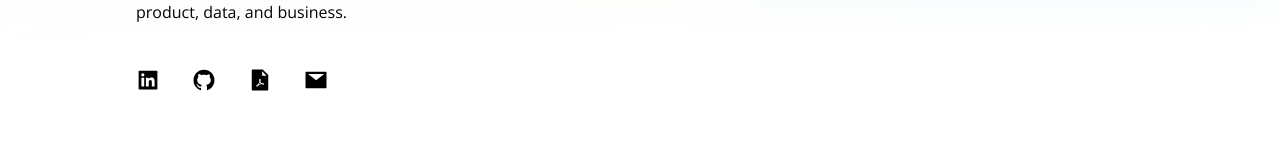
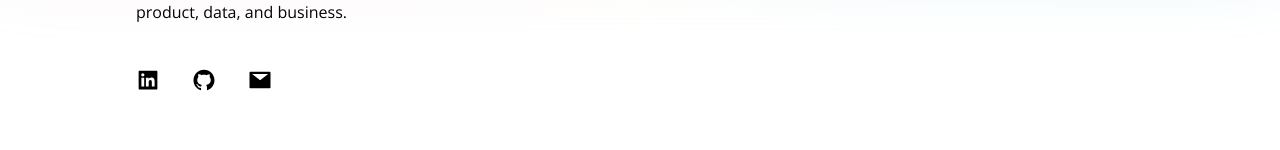
Before and after one commit to aaronkjin/personal, a Next.js app: page / in a window 1280 px wide. Shown: the part 304-454 px from the top of the page. Built offline with nearby package versions, Linux system fonts and the light colour scheme.

Commit message:
removed resume 😛

```diff
--- a/components/Socials/index.js
+++ b/components/Socials/index.js
@@ -19,11 +19,11 @@ const Socials = ({ className }) => {
       icon: <AiFillGithub style={{ fontSize: "24px" }} />,
       link: "https://www.github.com/aaronkjin",
     },
-    {
-      title: "Resume",
-      icon: <AiFillFilePdf style={{ fontSize: "24px" }} />,
-      link: "/Aaron_Jin_Resume_App.pdf",
-    },
+    // {
+    //   title: "Resume",
+    //   icon: <AiFillFilePdf style={{ fontSize: "24px" }} />,
+    //   link: "/Aaron_Jin_Resume_App.pdf",
+    // },
     {
       title: "Email",
       icon: <AiFillMail style={{ fontSize: "24px" }} />,
```
